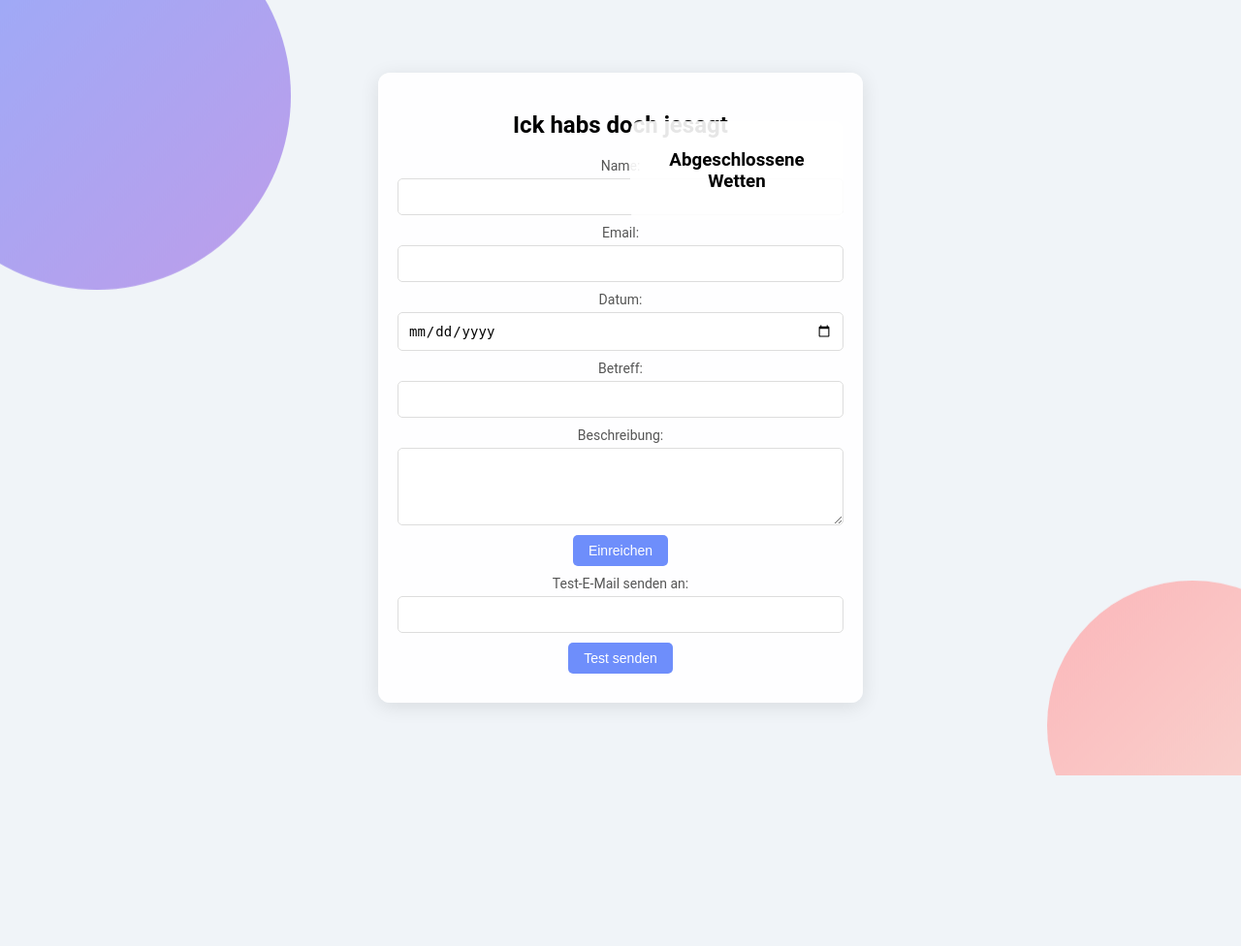
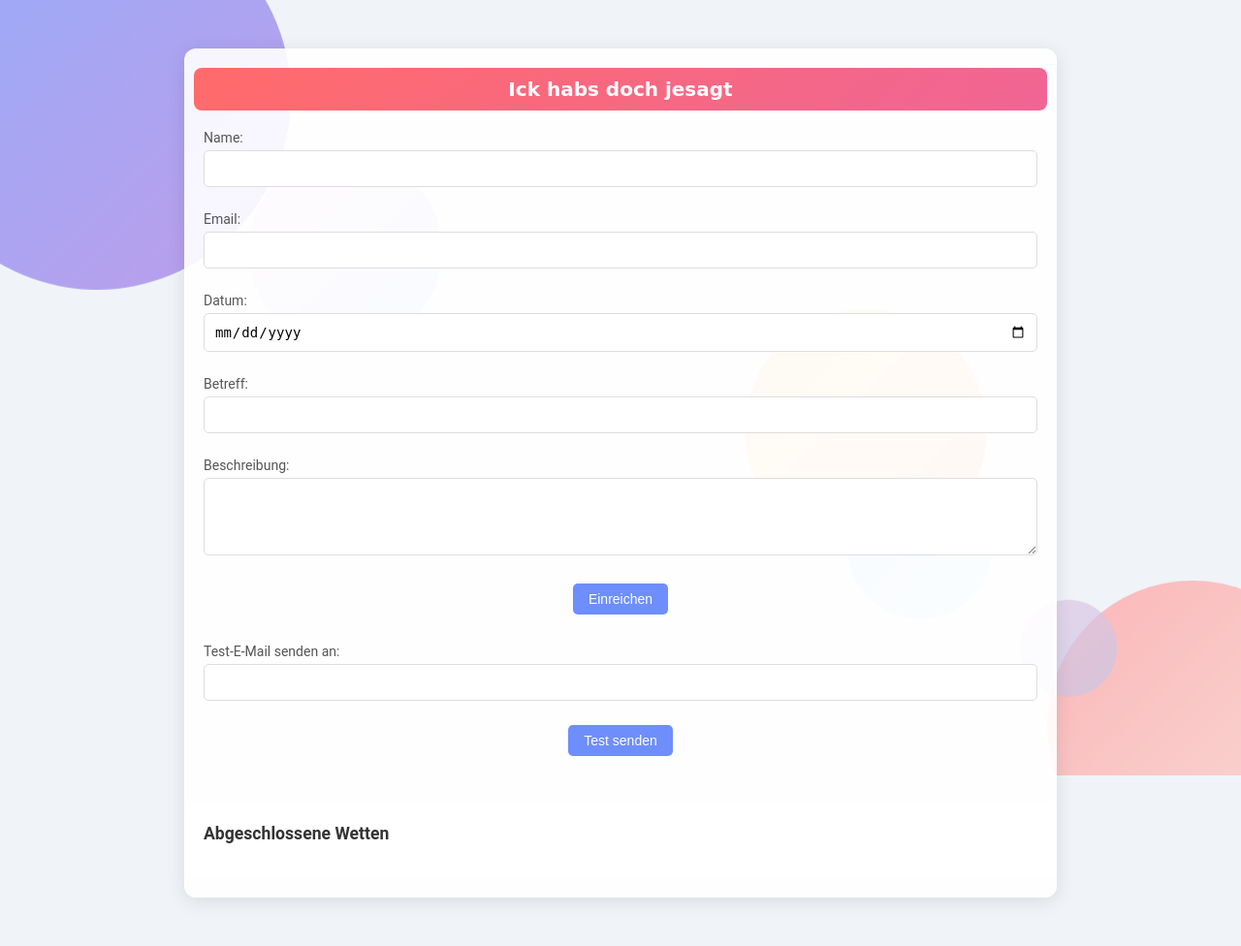
Before and after one commit to ToxicHahn/prediction, a Flask app: page / in a window 1280 px wide. Shown: the whole page at 97% size. Before the commit the page ends 800 px from the top, so only its background shows below. Run offline with Flask 2, Linux system fonts and the light colour scheme; data that the repository does not hold is empty.

Commit message:
fixed sidebar placement

```diff
--- a/static/styles.css
+++ b/static/styles.css
@@ -1,3 +1,5 @@
+/* Dein existierender CSS-Code */
+
 body {
     margin: 0;
     padding: 0;
@@ -86,13 +88,12 @@ body {
 
 .container {
     position: relative;
-    width: 100%;
-    max-width: 500px; /* Maximale Breite des Containers */
-    padding: 20px; /* Padding für den Container reduziert */
+    width: 90%;
+    max-width: 900px; /* Maximale Breite des Containers */
+    padding: 20px;
     background-color: rgba(255, 255, 255, 0.9);
     box-shadow: 0 4px 20px rgba(0, 0, 0, 0.1);
     border-radius: 12px;
-    text-align: center;
     box-sizing: border-box;
     margin: 50px; /* Abstand vom Rand des Viewports */
     display: flex;
@@ -100,15 +101,16 @@ body {
     align-items: center;
 }
 
-.header-message {
+.header {
     margin-bottom: 20px;
     background: linear-gradient(135deg, #ff6b6b, #f06595);
     padding: 10px;
     border-radius: 8px;
     width: 100%; /* Volle Breite des Containers */
+    text-align: center;
 }
 
-.header-message h2 {
+.header h2 {
     margin: 0;
     color: white;
     font-size: 1.25rem; /* Kleinere Schriftgröße */
@@ -120,6 +122,7 @@ form {
     flex-direction: column;
     align-items: center;
     width: 100%; /* Volle Breite des Containers */
+    margin-bottom: 20px; /* Abstand zum nächsten Formular */
 }
 
 .form-group {
@@ -173,15 +176,35 @@ input[type="submit"]:hover {
     transform: translateY(-1px);
 }
 
+.sidebar {
+    width: 100%; /* Volle Breite innerhalb des Containers */
+    padding: 20px;
+    background-color: rgba(255, 255, 255, 0.9);
+    border-radius: 12px;
+    margin-top: 20px; /* Abstand zum oberen Inhalt */
+}
 
+.sidebar h3 {
+    margin: 0 0 10px;
+    font-size: 1.1rem;
+    color: #333;
+}
 
+.sidebar ul {
+    list-style: none;
+    padding: 0;
+}
 
-.sidebar {
-    position: absolute;
-    top: 50px;
-    right: 20px;
-    width: 200px;
-    padding: 10px;
-    background-color: rgba(255, 255, 255, 0.9);
-    border-radius: 10px;
+.sidebar ul li {
+    margin-bottom: 10px;
 }
+
+.sidebar ul li a {
+    text-decoration: none;
+    color: #6e8efb;
+    transition: color 0.3s;
+}
+
+.sidebar ul li a:hover {
+    color: #a777e3;
+}
--- a/templates/index.html
+++ b/templates/index.html
@@ -8,6 +8,10 @@
 </head>
 <body>
     <div class="background">
+        <div class="shape"></div>
+        <div class="shape"></div>
+        <div class="shape"></div>
+        <div class="shape"></div>
         <div class="shape"></div>
         <div class="shape"></div>
     </div>
@@ -28,26 +32,33 @@
         {% endwith %}
 
         <form action="/submit" method="post">
+            <div class="form-group">
                 <label for="name">Name:</label>
                 <input type="text" id="name" name="name" required>
-
+            </div>
+            <div class="form-group">
                 <label for="email">Email:</label>
                 <input type="email" id="email" name="email" required>
-
+            </div>
+            <div class="form-group">
                 <label for="date">Datum:</label>
                 <input type="date" id="date" name="date" required>
-
+            </div>
+            <div class="form-group">
                 <label for="subject">Betreff:</label>
                 <input type="text" id="subject" name="subject" required>
-
+            </div>
+            <div class="form-group">
                 <label for="description">Beschreibung:</label>
                 <textarea id="description" name="description" required></textarea>
-
+            </div>
             <input type="submit" value="Einreichen">
         </form>
         <form action="/test_email" method="post">
+            <div class="form-group">
                 <label for="test_email">Test-E-Mail senden an:</label>
                 <input type="email" id="test_email" name="email" required>
+            </div>
             <input type="submit" value="Test senden">
         </form>
 
```
Lines whose indentation alone changed are shown as unchanged.
